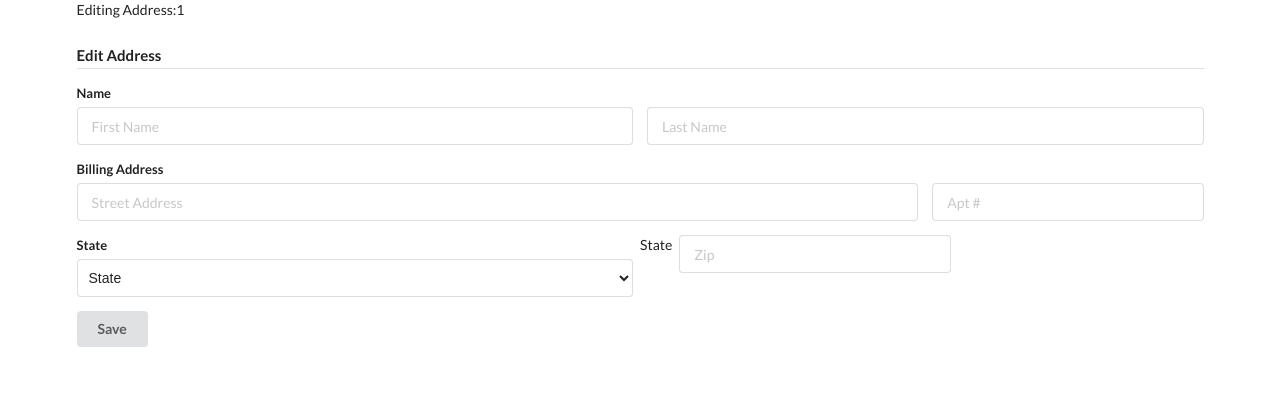
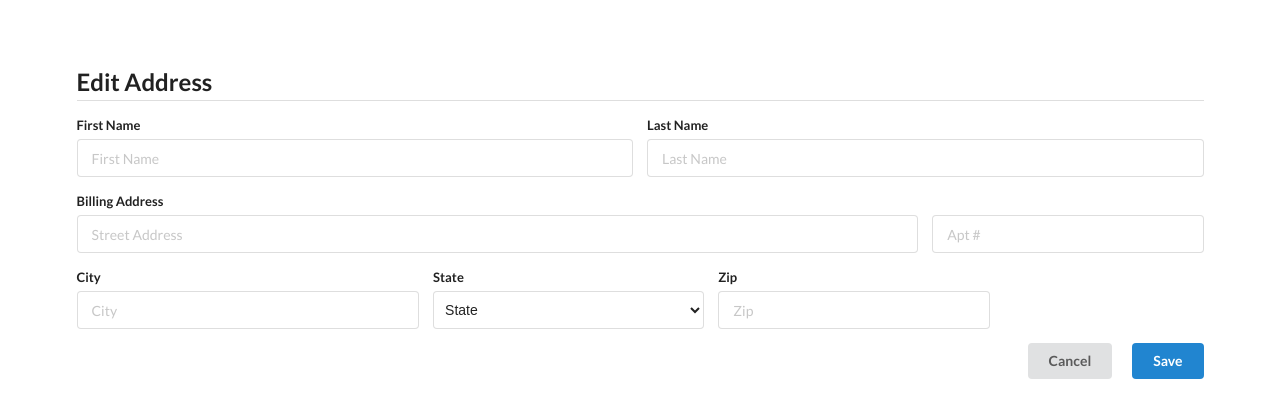
Before and after one commit to pmaher/VueAddressBook, a Vue app in the folder client/: page /edit/1 in a window 1280 px wide. Shown: the top 418 px of the page. Built offline with nearby package versions, Linux system fonts and the light colour scheme; no server answers.

Commit message:
Styling Edit address page

```diff
--- a/client/src/components/EditAddress.vue
+++ b/client/src/components/EditAddress.vue
@@ -1,17 +1,15 @@
 <template>
+    <div class="ui container">
         <form class="ui form">
-        <div>Editing Address:{{ $route.params.id }}</div>
-        <div>{{ editingAddress.firstName }}</div>
-         <h4 class="ui dividing header">Edit Address</h4>
-        <div class="field">
-            <label>Name</label>
+            <h2 class="ui dividing header">Edit Address</h2>
             <div class="two fields">
                 <div class="field">
+                    <label>First Name</label>
                     <input type="text" name="shipping[first-name]" placeholder="First Name" :value="editingAddress.firstName">
                 </div>
                 <div class="field">
+                    <label>Last Name</label>
                     <input type="text" name="shipping[last-name]" placeholder="Last Name" :value="editingAddress.lastName">
-                </div>
                 </div>
             </div>
             <div class="field">
@@ -25,8 +23,12 @@
                     </div>
                 </div>
             </div>
-        <div class="two fields">
-            <div class="field">
+            <div class="three fields">
+                <div class="five wide field">
+                    <label>City</label>
+                    <input type="text" name="shipping[city]" placeholder="City" :value="editingAddress.city">
+                </div>
+                <div class="four wide field">
                     <label>State</label>
                     <select class="ui fluid dropdown" :value="editingAddress.state">
                         <option value="">State</option>
@@ -83,14 +85,18 @@
                     <option value="WY">Wyoming</option>
                     </select>
                 </div>
-            <label>State</label>
                 <div class="four wide field">
+                    <label>Zip</label>
                     <input type="text" name="shipping[zipcode]" placeholder="Zip" :value="editingAddress.zipcode">
                 </div>
             </div>
+            <div class="">
+                <button class="ui primary button right floated">Save</button>
+                <button class="ui button right floated">Cancel</button>
 
-        <div class="ui button" tabindex="0">Save</div>
+                </div>
         </form>
+    </div>
 </template>
 <script>
 import { mapActions, mapGetters } from 'vuex';
@@ -106,5 +112,11 @@ export default {
 }
 </script>
 <style scoped>
-
+.primary.button {
+    margin-left: 20px;
+}
+.ui.container {
+    padding-top: 5em;
+    padding-bottom: 5em;
+}
 </style>
```
Lines whose indentation alone changed are shown as unchanged.
